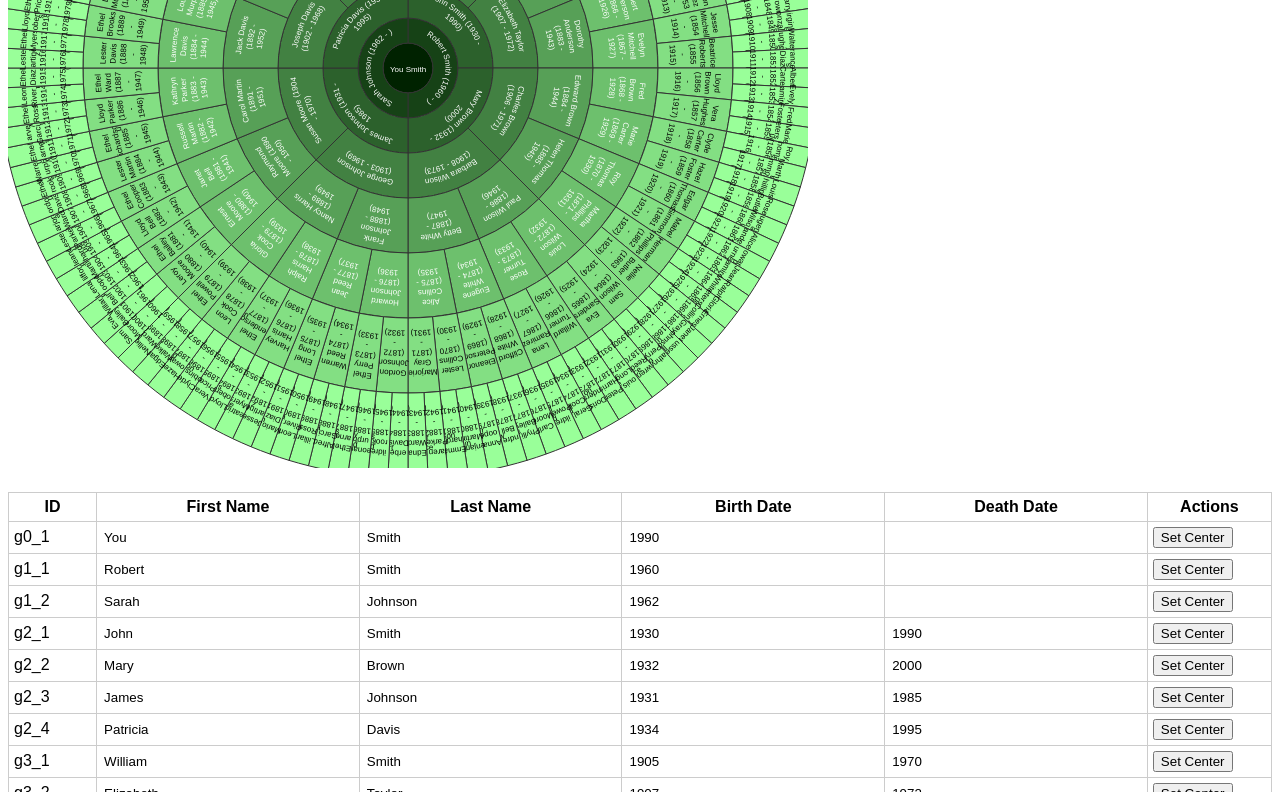
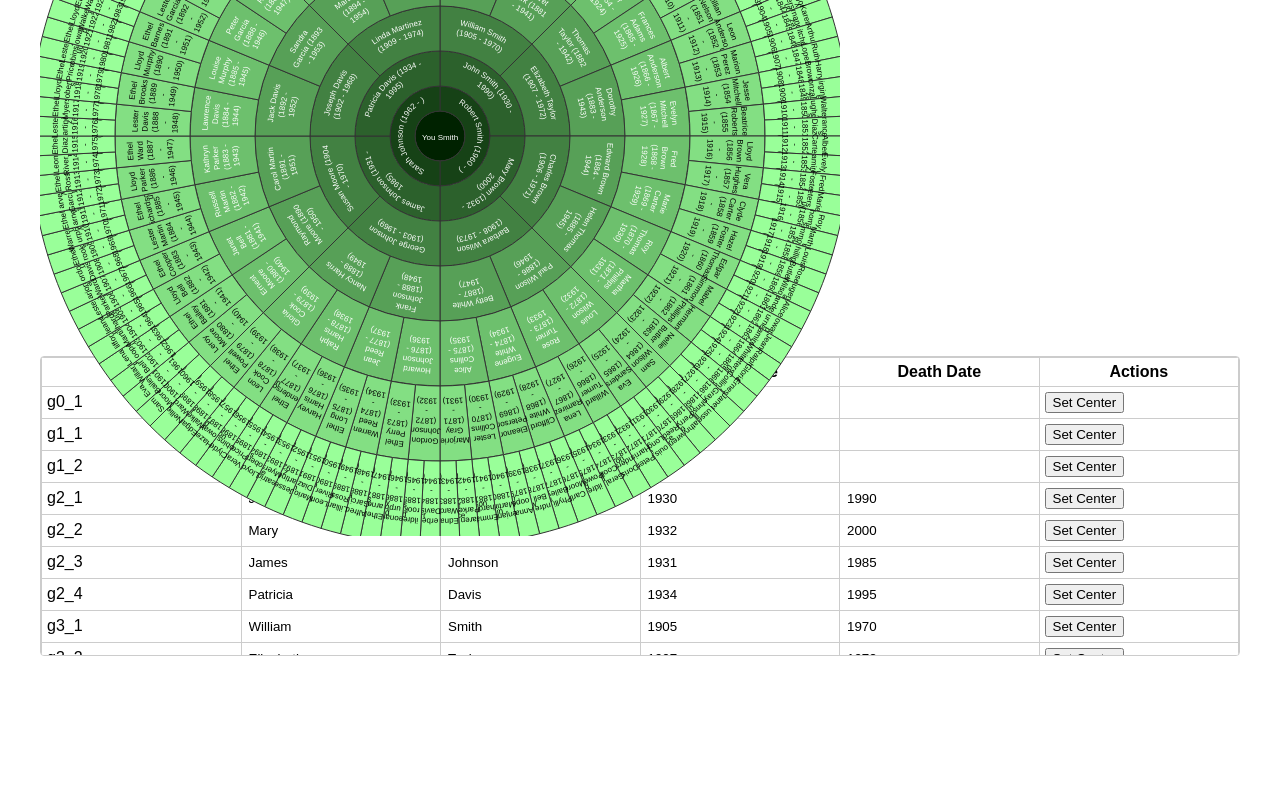
Before and after one commit to rysweet/genealogyChartExp, a React (Create React App) app in the folder my-genealogy-app/: page / in a window 1280 px wide. Shown: the part 453-1253 px from the top of the page. After the commit the page ends 1137 px from the top, so only its background shows below. Built offline with nearby package versions, Linux system fonts and the light colour scheme.

Commit message:
slightly busted resizing support

```diff
--- a/my-genealogy-app/src/App.jsx
+++ b/my-genealogy-app/src/App.jsx
@@ -87,8 +87,18 @@ function App() {
   };
 
   return (
-    <div style={{ fontFamily: "Arial, sans-serif" }}>
-      <h1>Genealogy Chart</h1>
+    <div style={{
+      fontFamily: "Arial, sans-serif",
+      minHeight: '100vh',  // Changed from height to minHeight
+      display: 'flex',
+      flexDirection: 'column',
+      padding: '20px',
+      gap: '20px',
+      minWidth: '360px',  // Minimum width for mobile
+      boxSizing: 'border-box',
+      overflow: 'hidden'  // Prevent scrolling on main container
+    }}>
+      <h1 style={{ flexShrink: 0 }}>Genealogy Chart</h1>
       <Controls
         onImportGedcom={handleImportGedcom}
         onExportGedcom={handleExportGedcom}
@@ -96,7 +106,24 @@ function App() {
         onSaveData={handleSaveData}
         onLoadData={handleLoadData}
         onResetZoom={() => resetZoom()}
+        style={{ flexShrink: 0 }}
       />
+      <div style={{
+        position: 'relative',  // Create stacking context
+        display: 'flex',
+        flexDirection: 'column',
+        gap: '20px',
+        flex: 1,
+        width: '100%',
+        maxWidth: '1200px',  // Maximum width for very large screens
+        margin: '0 auto',  // Center content
+        zIndex: 0  // Base stacking context
+      }}>
+        <div style={{
+          height: '600px',  // Fixed height for chart
+          position: 'relative',  // Contains the chart
+          zIndex: 1  // Chart above container but below PersonEditForm
+        }}>
           <GenealogyChart
             people={people}
             maxGenerations={maxGenerations}
@@ -108,6 +135,13 @@ function App() {
             onColorChange={handleColorChange}
             onSelectPerson={setSelectedPersonId}  // Add this prop
           />
+        </div>
+        <div style={{
+          height: '300px',  // Fixed height for table
+          minHeight: '200px',
+          position: 'relative',
+          zIndex: 0  // Table below chart
+        }}>
           <PeopleTable
             people={people}
             onSetCenter={(personId) => setCenterId(personId)}
@@ -115,6 +149,8 @@ function App() {
             selectedId={selectedPersonId}  // Add this prop
           />
         </div>
+      </div>
+    </div>
   );
 }
 
--- a/my-genealogy-app/src/components/PeopleTable.jsx
+++ b/my-genealogy-app/src/components/PeopleTable.jsx
@@ -33,13 +33,27 @@ export default function PeopleTable({
     <div
       ref={tableRef}
       style={{
-        maxHeight: '300px',
-        overflowY: 'auto',
-        marginTop: '20px'
+        position: 'relative',
+        height: '100%',
+        display: 'flex',
+        flexDirection: 'column',
+        backgroundColor: 'white',  // Ensure table has a solid background
+        zIndex: 0  // Ensure table stays in its own stacking context
       }}
     >
-      <table style={{ width: '100%', borderCollapse: 'collapse' }}>
-        <thead>
+      <div style={{
+        flex: 1,
+        overflowY: 'auto',
+        border: '1px solid #ccc',
+        borderRadius: '4px',
+        backgroundColor: 'white'  // Ensure table has solid background
+      }}>
+        <table style={{
+          width: '100%',
+          borderCollapse: 'collapse',
+          tableLayout: 'fixed'  // Add this for better column sizing
+        }}>
+          <thead style={{ position: 'sticky', top: 0, background: 'white', zIndex: 1 }}>
             <tr>
               <th style={{ border: "1px solid #ccc", padding: "5px" }}>ID</th>
               <th style={{ border: "1px solid #ccc", padding: "5px" }}>First Name</th>
@@ -98,5 +112,6 @@ export default function PeopleTable({
           </tbody>
         </table>
       </div>
+    </div>
   );
 }
```
Lines whose indentation alone changed are shown as unchanged.
